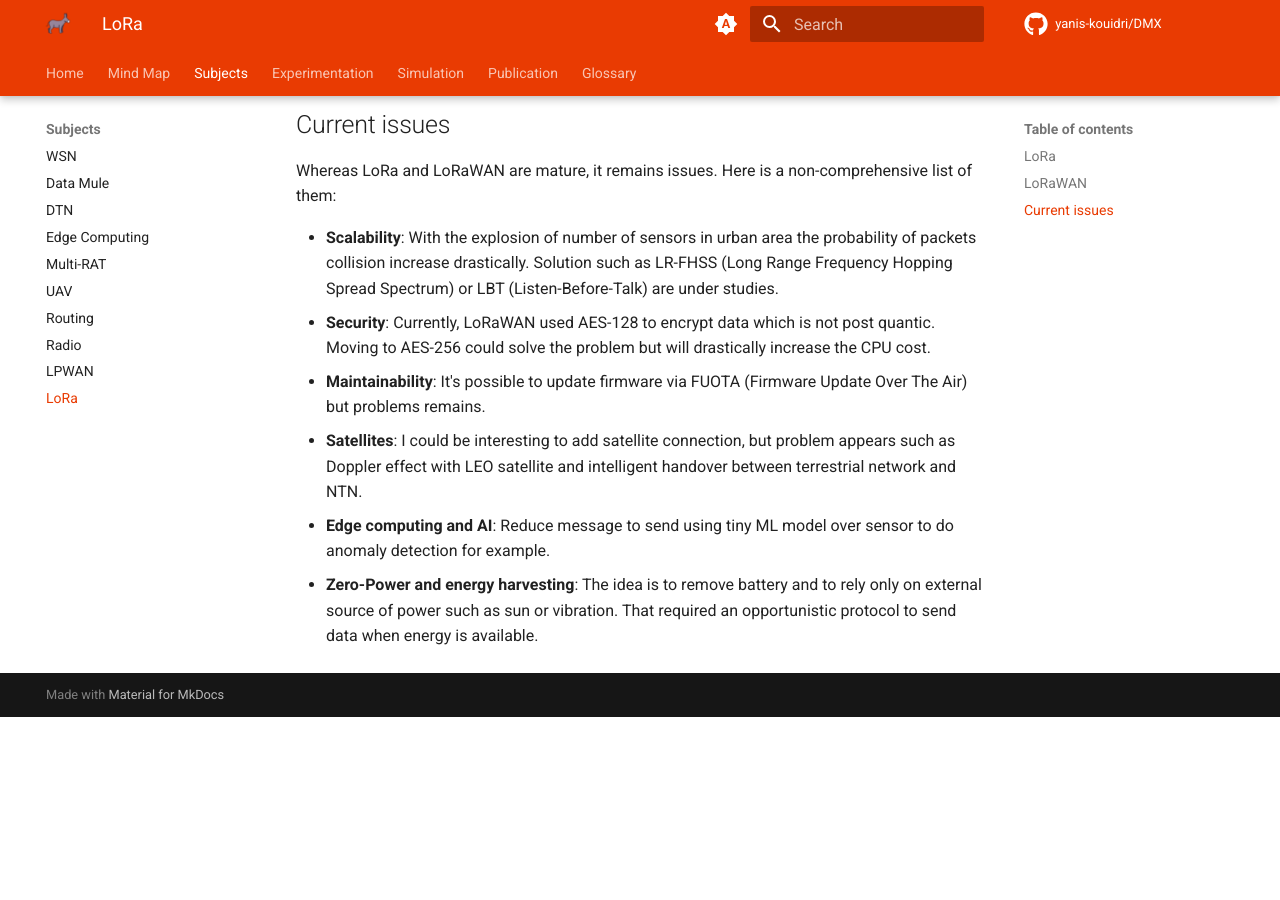
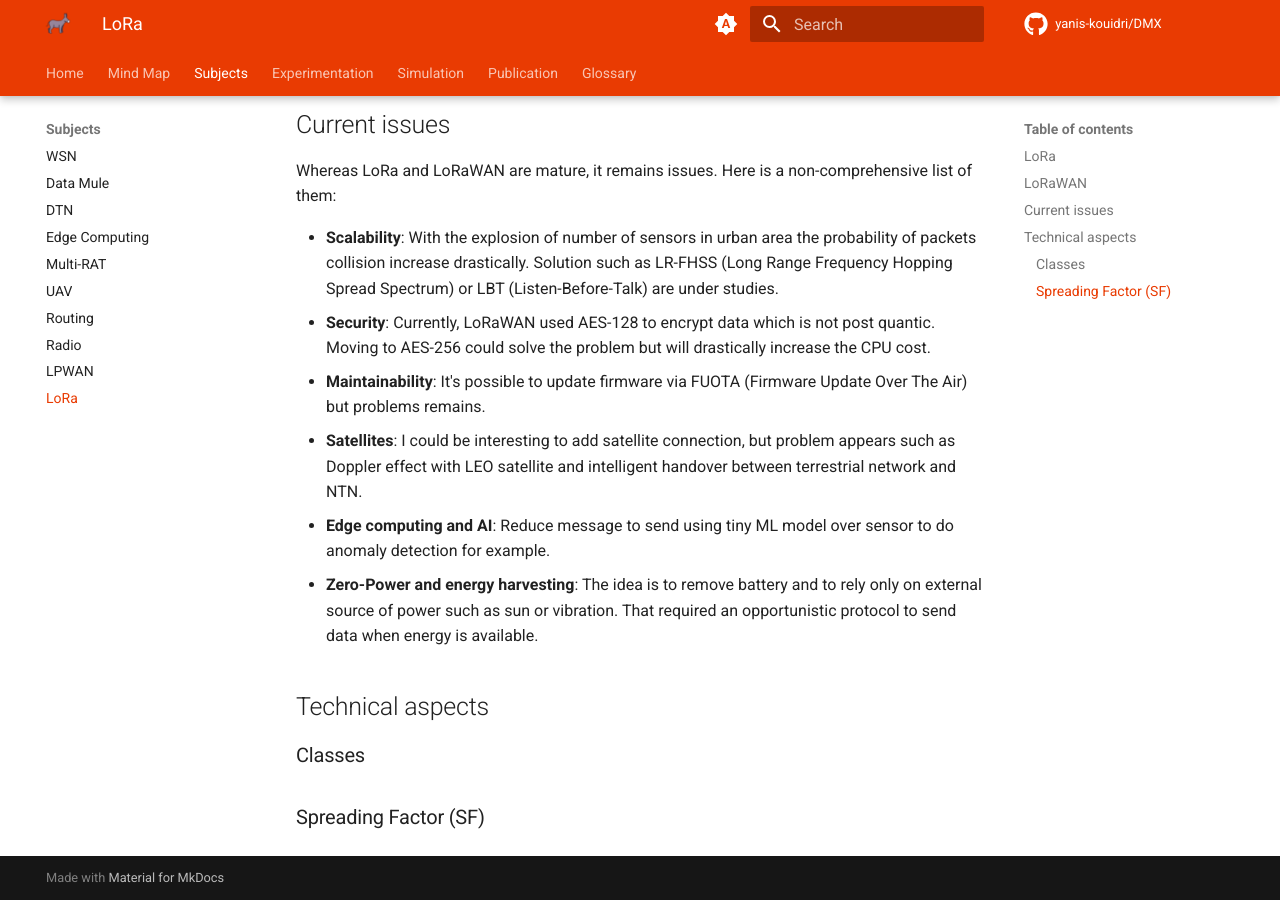
Before and after one commit to Yanis-Kouidri/DMX, an MkDocs documentation site: the page built from docs/subjects/lora.md, in a window 1280 px wide and 900 px high, scrolled down 637 px. Built offline with MkDocs 1.6.1 and Material for MkDocs 9.7.7, drawn with Linux system fonts in a browser that asks for light colours; comment, search, counter and statistics services are not loaded; before the commit the page ends 1354 px from its top, so only the background shows below that.

Commit message:
feat: add section

```diff
--- a/docs/subjects/lora.md
+++ b/docs/subjects/lora.md
@@ -22,3 +22,9 @@ Whereas LoRa and LoRaWAN are mature, it remains issues. Here is a non-comprehens
 - **Satellites**: I could be interesting to add satellite connection, but problem appears such as Doppler effect with LEO satellite and intelligent handover between terrestrial network and NTN.
 - **Edge computing and AI**: Reduce message to send using tiny ML model over sensor to do anomaly detection for example.
 - **Zero-Power and energy harvesting**: The idea is to remove battery and to rely only on external source of power such as sun or vibration. That required an opportunistic protocol to send data when energy is available.
+
+## Technical aspects
+
+### Classes
+
+### Spreading Factor (SF)
```
